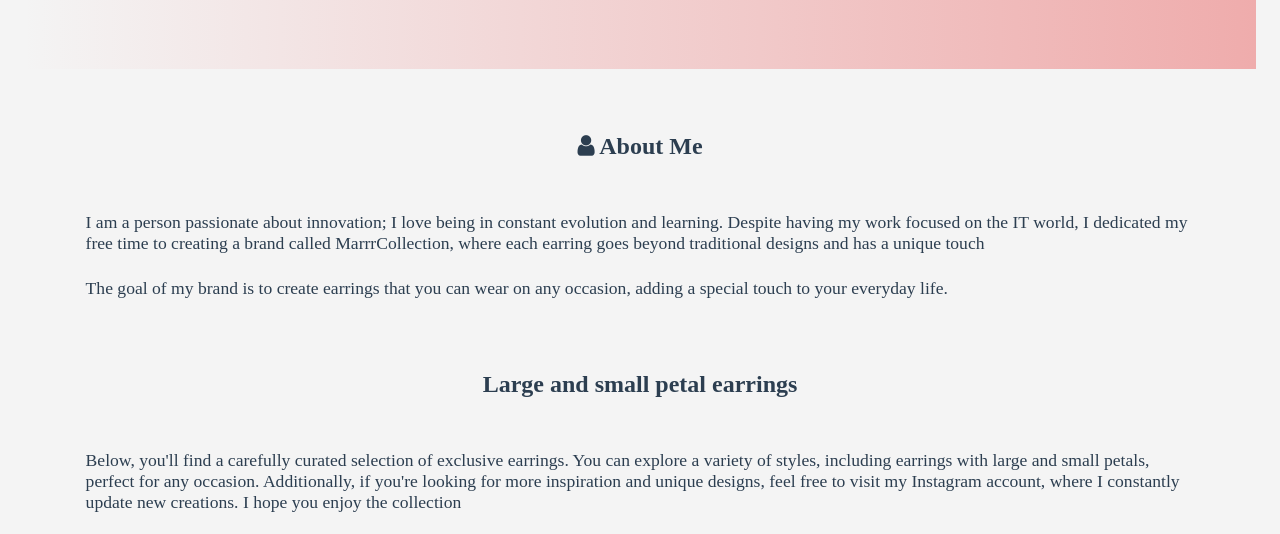
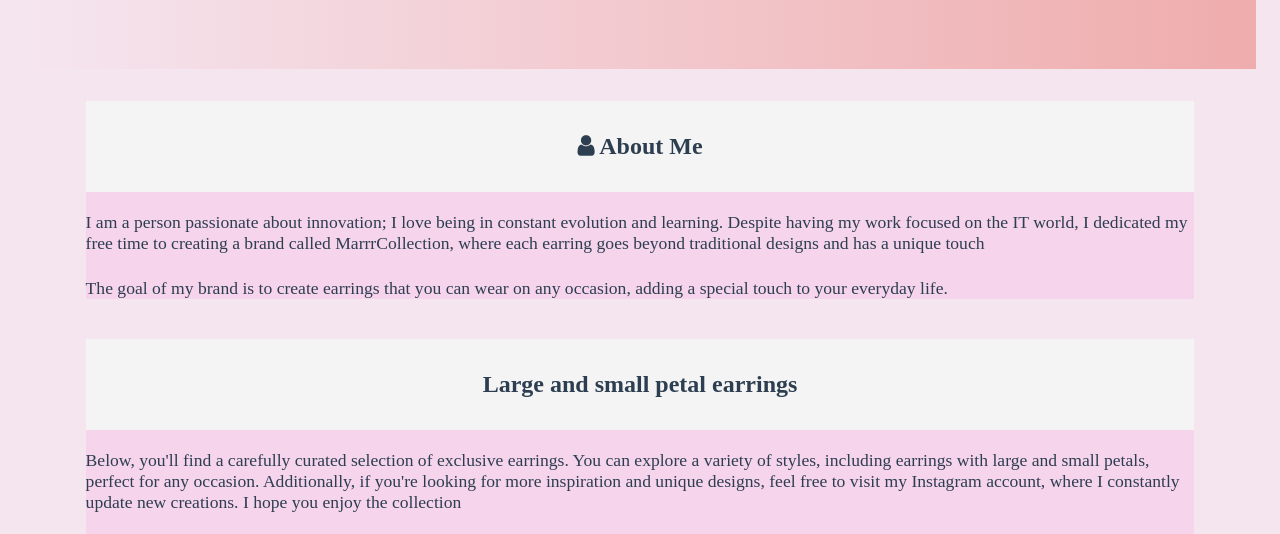
Before and after one commit to MarQAOrganization/marrrcollection, a plain HTML site: page index.html in a window 1280 px wide. Shown: the part 188-722 px from the top of the page. Drawn offline with Linux system fonts and the light colour scheme.

Commit message:
Modifico
Color del body

```diff
--- a/style.css
+++ b/style.css
@@ -7,6 +7,14 @@ body {
   text-align: center;
 
 }
+
+Body {
+  Background-color: rgb(245, 229, 239)
+  }
+
+  Section {
+  Background-color: rgb(246, 212, 236)
+  }
 
 header {
   background-image: linear-gradient(to right, rgba(239, 139, 243, 0), rgb(239, 172, 172));
```
